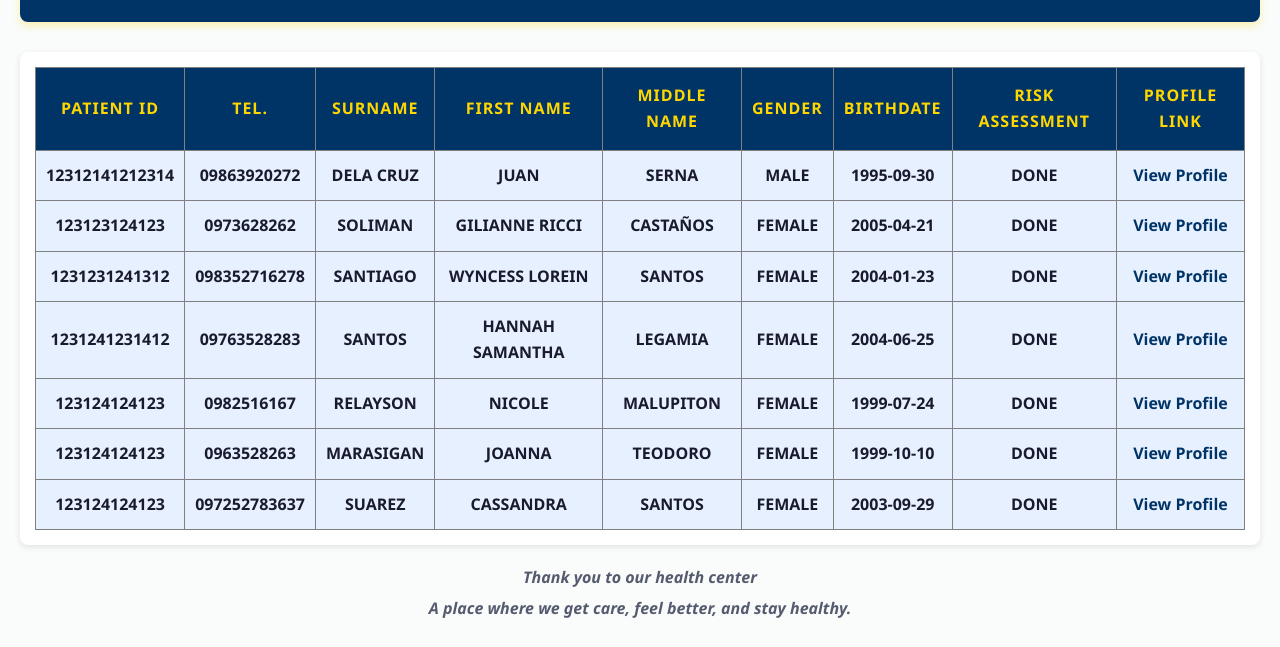
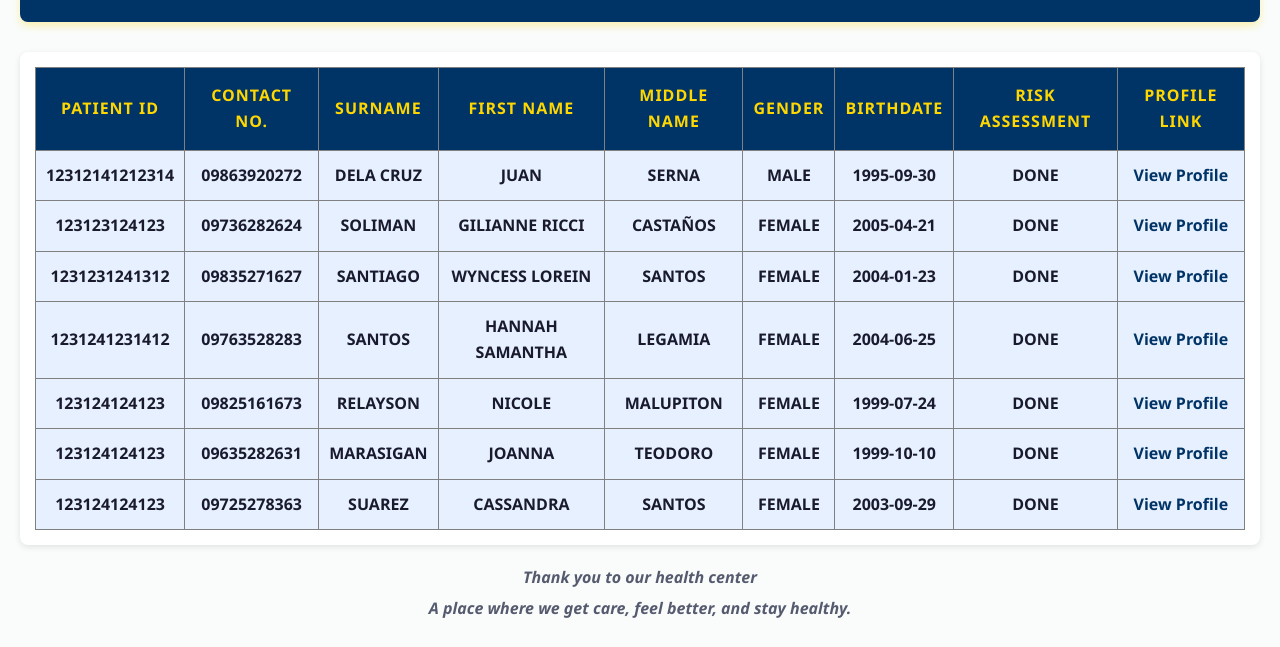
Before and after one commit to Lui-XIX/healthcenter, a plain HTML site: page index.html in a window 1280 px wide. Shown: the part 155-802 px from the top of the page. Drawn offline with Linux system fonts and the light colour scheme.

Commit message:
Update index.html

```diff
--- a/index.html
+++ b/index.html
@@ -133,7 +133,7 @@
         <thead>
             <tr>
                 <th>Patient ID</th>
-                <th>Tel.</th>
+                <th>Contact No.</th>
                 <th>Surname</th>
                 <th>First Name</th>
                 <th>Middle Name</th>
@@ -157,7 +157,7 @@
             </tr>
             <tr>
                 <td>123123124123</td>
-                <td>0973628262</td>
+                <td>09736282624</td>
                 <td>SOLIMAN</td>
                 <td>GILIANNE RICCI</td>
                 <td>CASTAÑOS</td>
@@ -168,7 +168,7 @@
             </tr>
             <tr>
                 <td>1231231241312</td>
-                <td>098352716278</td>
+                <td>09835271627</td>
                 <td>SANTIAGO</td>
                 <td>WYNCESS LOREIN</td>
                 <td>SANTOS</td>
@@ -190,7 +190,7 @@
             </tr>
             <tr>
                 <td>123124124123</td>
-                <td>0982516167</td>
+                <td>09825161673</td>
                 <td>RELAYSON</td>
                 <td>NICOLE</td>
                 <td>MALUPITON</td>
@@ -201,7 +201,7 @@
             </tr>
             <tr>
                 <td>123124124123</td>
-                <td>0963528263</td>
+                <td>09635282631</td>
                 <td>MARASIGAN</td>
                 <td>JOANNA</td>
                 <td>TEODORO</td>
@@ -212,7 +212,7 @@
             </tr>
             <tr>
                 <td>123124124123</td>
-                <td>097252783637</td>
+                <td>09725278363</td>
                 <td>SUAREZ</td>
                 <td>CASSANDRA</td>
                 <td>SANTOS</td>
```
